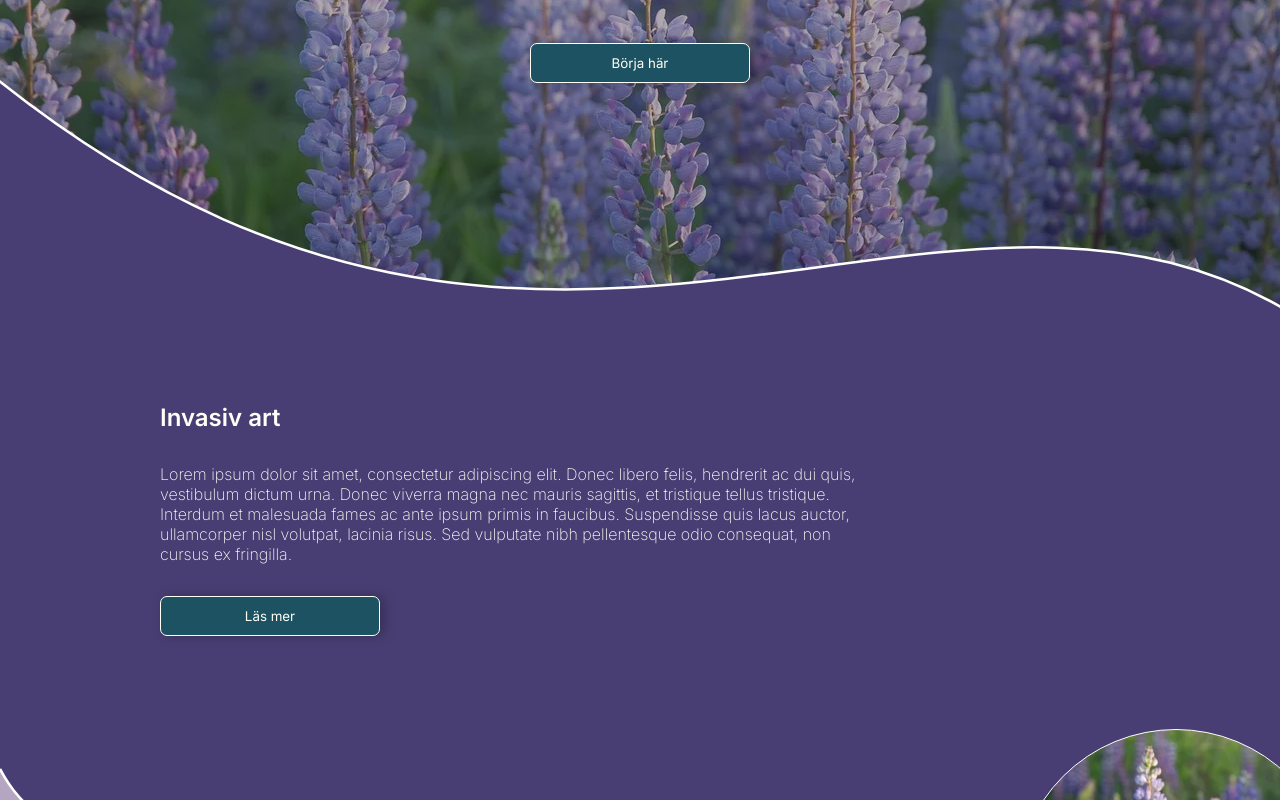
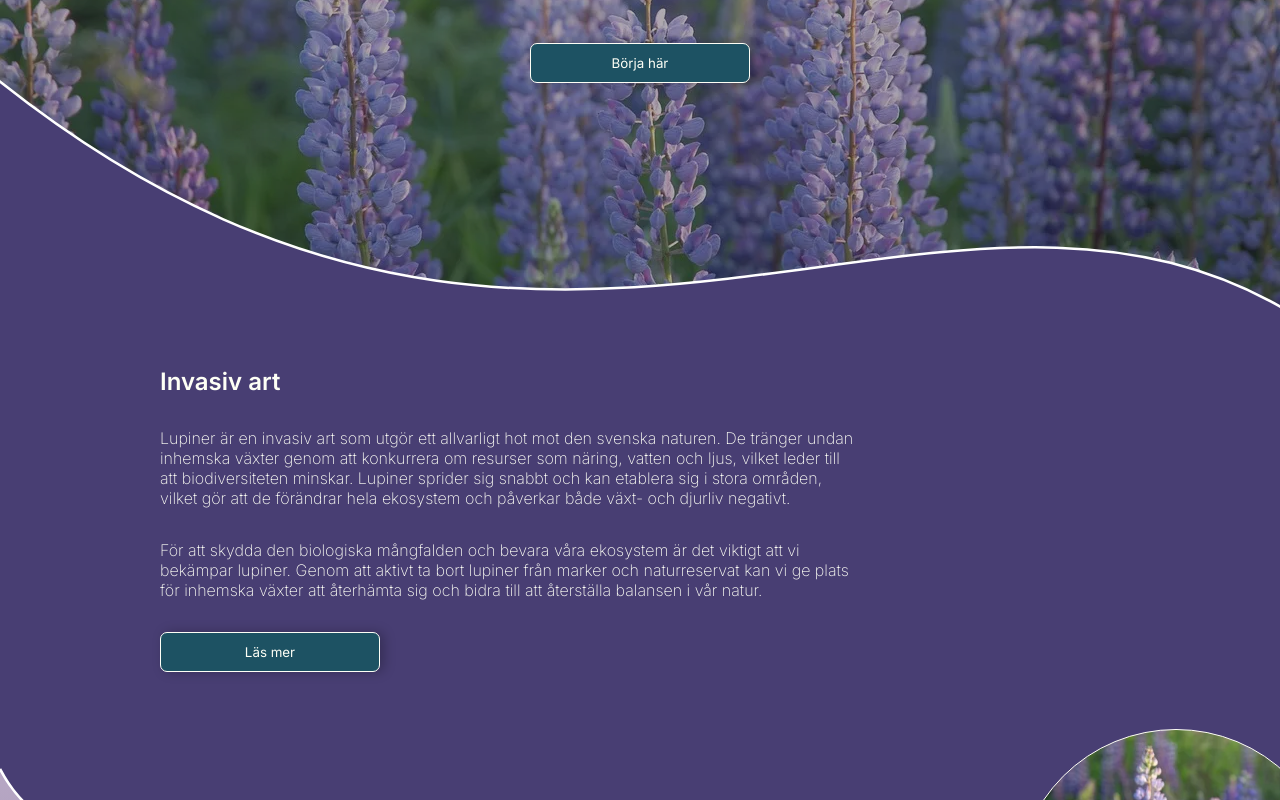
Before and after one commit to CarolineVarsaga/lupinkampen, a React (Vite) app in the folder client/: page /#/ in a window 1280 px wide. Shown: the part 431-1231 px from the top of the page. Built offline with nearby package versions, Linux system fonts and the light colour scheme.

Commit message:
✏️ replaces lorem with real text

```diff
--- a/client/src/components/home/InfoSection.tsx
+++ b/client/src/components/home/InfoSection.tsx
@@ -6,12 +6,18 @@ const InfoSection = () => {
     <section className="info-section">
       <h3 className="info-heading">Invasiv art</h3>
       <p className="info-text">
-        Lorem ipsum dolor sit amet, consectetur adipiscing elit. Donec libero
-        felis, hendrerit ac dui quis, vestibulum dictum urna. Donec viverra
-        magna nec mauris sagittis, et tristique tellus tristique. Interdum et
-        malesuada fames ac ante ipsum primis in faucibus. Suspendisse quis lacus
-        auctor, ullamcorper nisl volutpat, lacinia risus. Sed vulputate nibh
-        pellentesque odio consequat, non cursus ex fringilla.
+        Lupiner är en invasiv art som utgör ett allvarligt hot mot den svenska
+        naturen. De tränger undan inhemska växter genom att konkurrera om
+        resurser som näring, vatten och ljus, vilket leder till att
+        biodiversiteten minskar. Lupiner sprider sig snabbt och kan etablera sig
+        i stora områden, vilket gör att de förändrar hela ekosystem och påverkar
+        både växt- och djurliv negativt.
+      </p>
+      <p className="info-text">
+        För att skydda den biologiska mångfalden och bevara våra ekosystem är
+        det viktigt att vi bekämpar lupiner. Genom att aktivt ta bort lupiner
+        från marker och naturreservat kan vi ge plats för inhemska växter att
+        återhämta sig och bidra till att återställa balansen i vår natur.
       </p>
       <Link to="/information">
         <Button text="Läs mer" className="readmore-button" />
```
